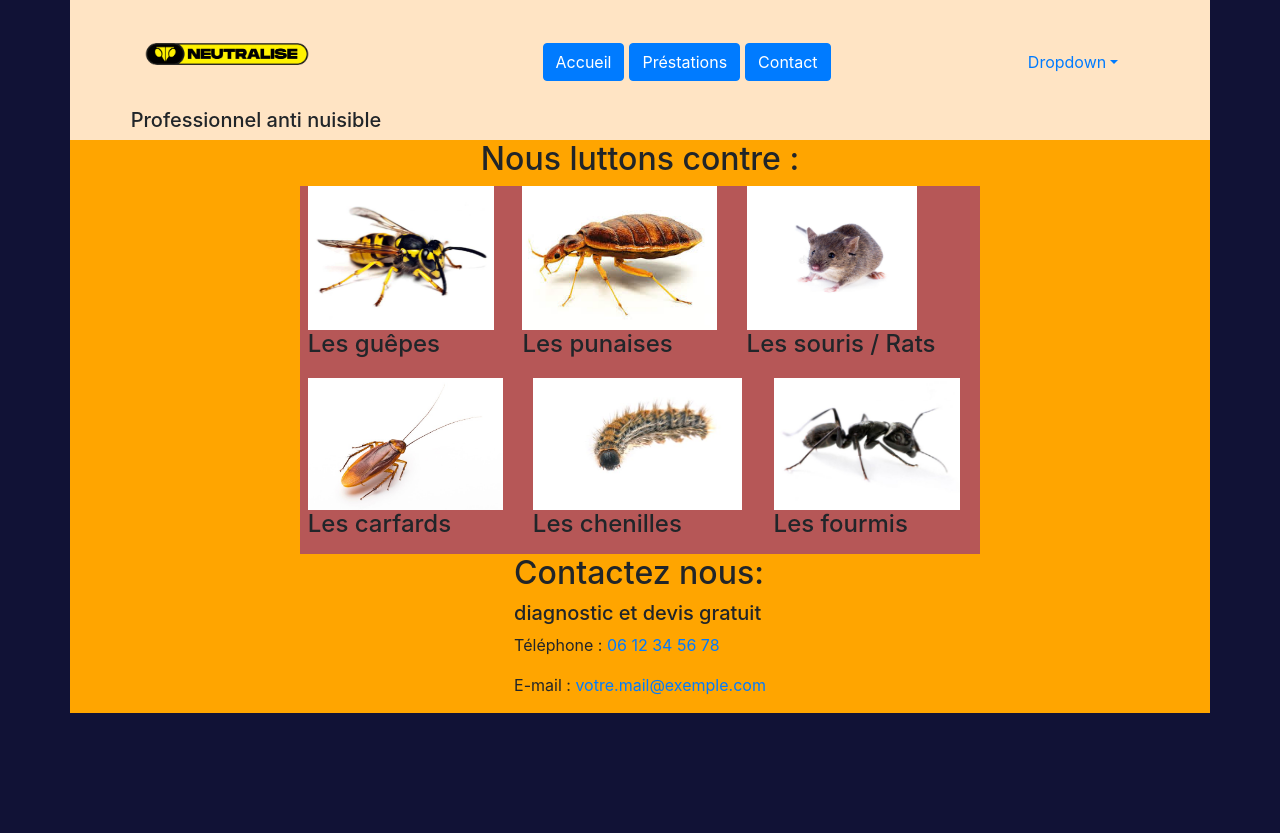
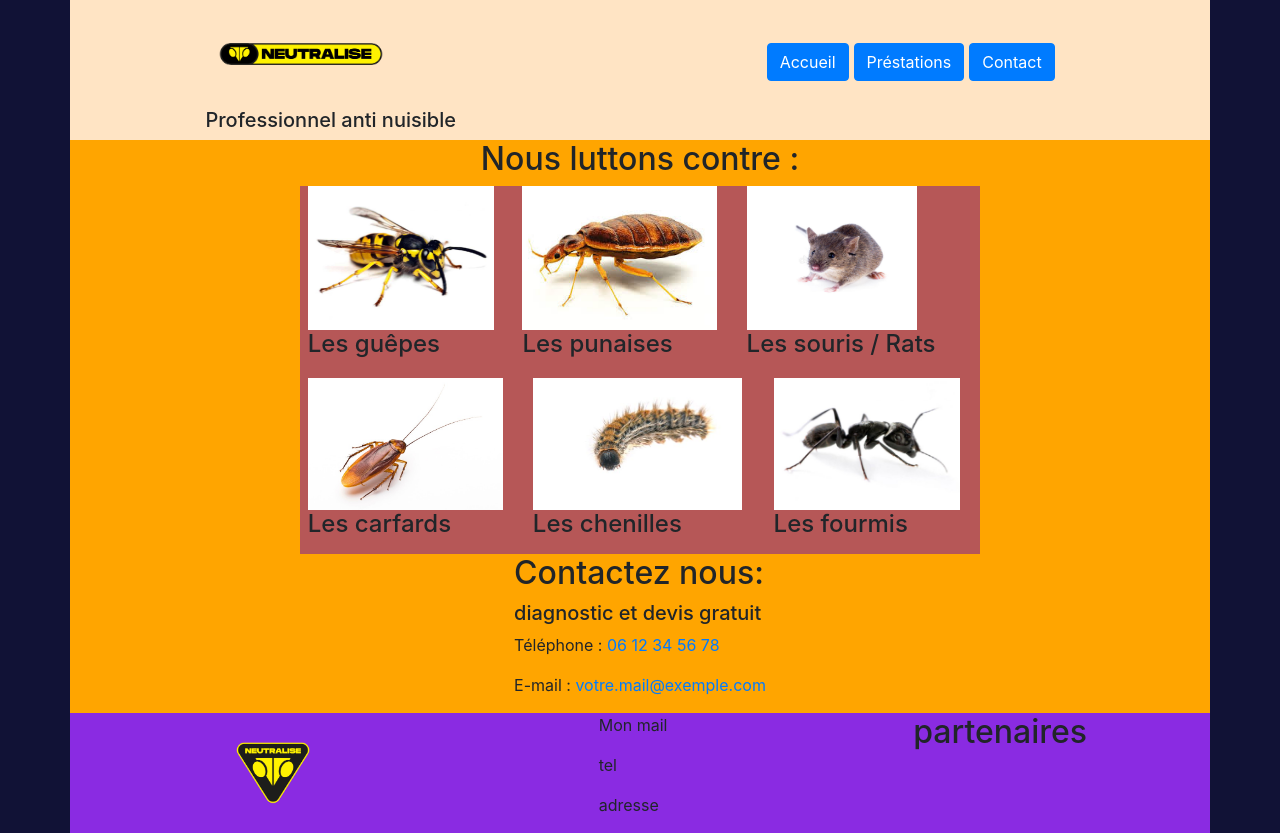
Before and after one commit to Rappson/neutralize, a React (Create React App) app in the folder frontend/: page / in a window 1280 px wide. Before the commit the page ends 800 px from the top, so only its background shows below. Built offline with nearby package versions, Linux system fonts and the light colour scheme.

Commit message:
mise en place du footer

```diff
--- a/frontend/src/Style/Style.css
+++ b/frontend/src/Style/Style.css
@@ -38,3 +38,16 @@ header{
 .insect-cards-area{
     background-color: rgb(182, 87, 87);
 }
+
+
+/* FOOTER */
+.footer{
+    background-color: blueviolet;
+}
+.logo_container{
+    max-width: 10rem;
+}
+
+.footer_logo{
+    width: 100%;
+}
--- a/frontend/src/components/footer/footer.js
+++ b/frontend/src/components/footer/footer.js
@@ -1,3 +1,12 @@
+import '../../Style/Style.css';
+
+import Logo from '../../Style/images/logo_neutalise_1.png'; //logo
+import Logo2 from '../../Style/images/logo_neutalise_2.png'; // fond jaune ecriture noir
+import Logo3 from '../../Style/images/logo_neutalise_3.png';// fond noir ecriture jaune
+
+//PARTENAIRES
+
+
 // liens vers les réseaux sociaux
 // fiche contact
 // logo
@@ -5,10 +14,23 @@
 // mettre un logo "7j/7"
 // Logo ou précision "service garanti" option étoile
 
-function footer(){
+function footer() {
     return (
-        <div className="footer">
-            Mon footer
+        <div className="footer container d-flex justify-content-around">
+            <div className='logo_container d-flex align-items-center justify-content-start'>
+                <img className="footer_logo img" src={Logo} alt="logo 'Neutralise'"></img>
+            </div>
+
+            <div className="contact_container">
+                <p>Mon mail</p>
+                <p>tel</p>
+                <p>adresse</p>
+            </div>
+
+
+            <div className="partenaires">
+                <h2>partenaires</h2>
+            </div>
         </div>
     )
 }
--- a/frontend/src/components/header/Header.js
+++ b/frontend/src/components/header/Header.js
@@ -22,7 +22,7 @@ function Header() {
                 </div>
 
                 {/* dropdown Mobile only */}
-                <ol className="nav-item dropdown">
+                {/* <ol className="nav-item dropdown">
                     <a className="nav-link dropdown-toggle"
                         href="#"
                         id="navbarDropdown"
@@ -38,7 +38,7 @@ function Header() {
                         <div className="dropdown-divider"></div>
                         <a className="dropdown-item" href="#">Something else here</a>
                     </div>
-                </ol>
+                </ol> */}
 
             </header>
         </div>
--- a/frontend/src/index.js
+++ b/frontend/src/index.js
@@ -2,12 +2,14 @@ import React from 'react';
 import ReactDOM from 'react-dom/client';
 import Header from './components/header/Header';
 import Home from './components/articles/home';
+import Footer from './components/footer/footer.js'
 
 const root = ReactDOM.createRoot(document.getElementById('root'));
 root.render(
   <React.StrictMode>
     <Header />
     <Home />
+    <Footer />
   </React.StrictMode>
 );
 
```
